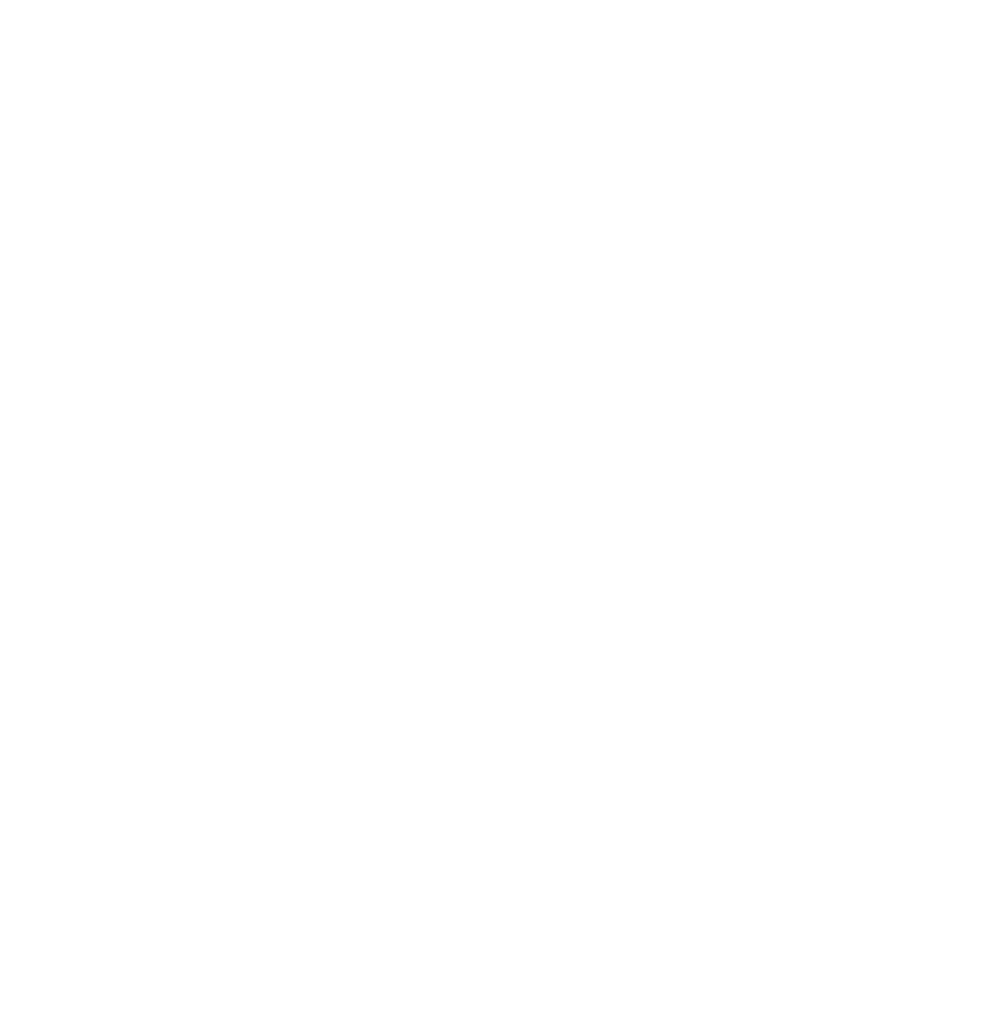
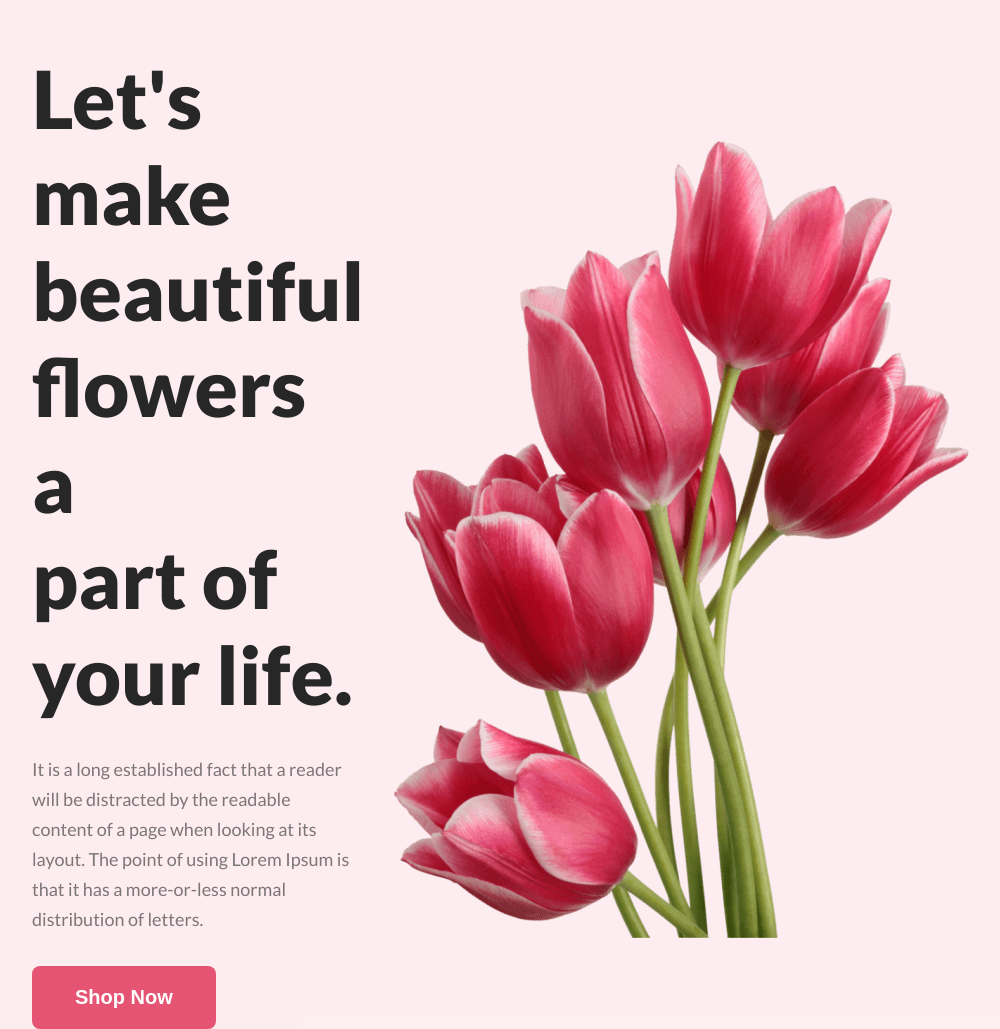
Before and after one commit to zannat20040/Flower-Shop, a plain HTML site: page index.html in a window 1280 px wide. Shown: the whole page, without its empty margins (208-1208 px from the left). Before the commit the page ends 800 px from the top, so only its background shows below. Drawn offline with Linux system fonts and the light colour scheme.

Commit message:
Header section add

```diff
--- a/index.html
+++ b/index.html
@@ -5,8 +5,25 @@
     <meta name="viewport" content="width=device-width, initial-scale=1.0">
     <title>Flower Shop</title>
     <link rel="stylesheet" href="style.css">
+    <link rel="preconnect" href="https://fonts.googleapis.com">
+    <link rel="preconnect" href="https://fonts.googleapis.com">
+    <link rel="preconnect" href="https://fonts.gstatic.com" crossorigin>
+    <link href="https://fonts.googleapis.com/css2?family=Lato:wght@400;700;900&display=swap" rel="stylesheet">
 </head>
 <body>
 
+    <!-- header section -->
+    <header>
+        <div class="banner">
+            <div class="banner-left">
+                <h1 class="primefont">Let's make <br> beautiful flowers a <br> part of your life.</h1>
+                <p class="primefont">It is a long established fact that a reader will be distracted by the readable <br>content of a page when looking at its layout. The point of using Lorem Ipsum is <br> that it has a more-or-less normal distribution of letters.</p>
+                <button>Shop Now</button>
+            </div>
+            <div class="banner-right">
+                <img src="./Flower Asset/pngwing 10.png" alt="banner-flower" width="635px" height="800px">
+            </div>
+        </div>
+    </header>
 </body>
 </html>
--- a/style.css
+++ b/style.css
@@ -0,0 +1,41 @@
+/* Global section */
+*{
+    margin: 0;
+    padding: 0;
+}
+.primefont{
+    font-family: 'Lato', sans-serif;
+}
+
+
+/* header section */
+header{
+    background: rgba(229, 84, 115, 0.10);
+}
+header .banner{
+    display: flex;
+    justify-content: space-around;
+    align-items: center;
+    padding: 50px 240px 0 240px ;
+}
+header .banner .banner-left h1{
+    color: #272727;
+    font-size: 80px;
+    font-weight: 800;
+}
+header .banner .banner-left p{
+    color: rgba(39, 39, 39, 0.60);
+    font-size: 18px;
+    line-height: 30px;
+    margin: 32px 0;
+}
+header .banner .banner-left button{
+    border-radius: 8px;
+    background: #E55473;
+    padding: 20px 43px;
+    color: white;
+    font-size: 20px;
+    font-weight: 700;
+    border: 0;
+    cursor: pointer;
+}
```
